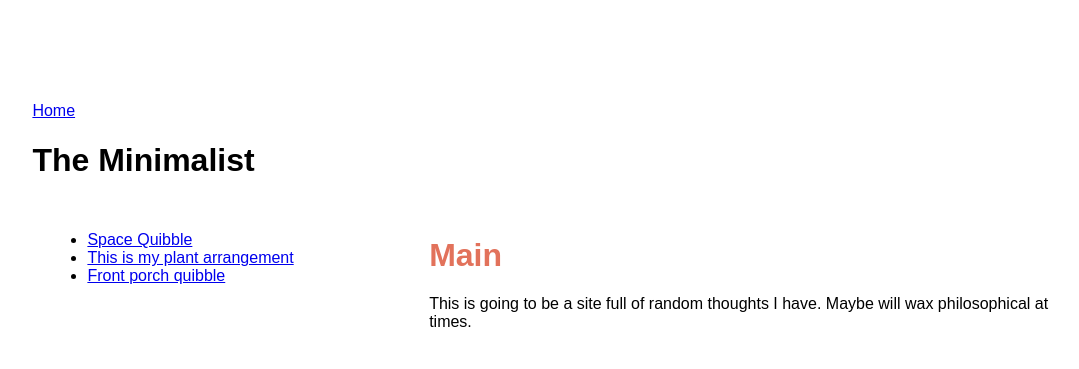
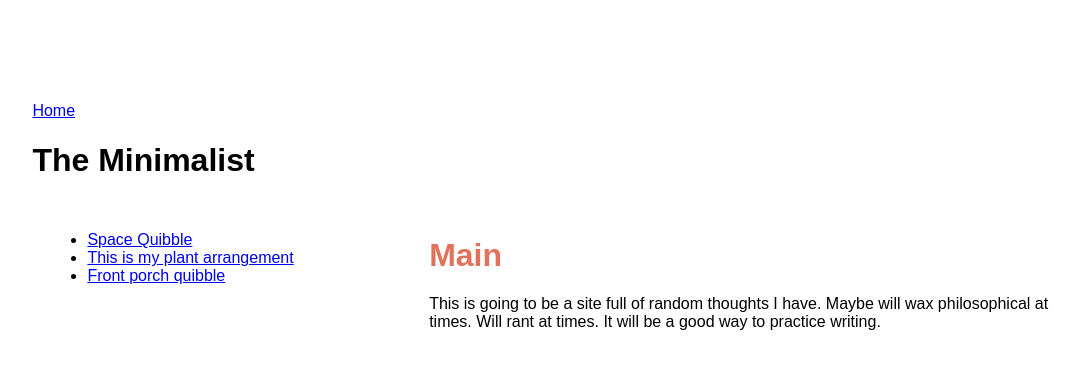
Before and after one commit to heyluney/heyluney.github.io, a Jekyll site: the page built from index.html, in a window 1280 px wide. Shown: the top 369 px of the page, without its empty margins (70-1149 px from the left). Built offline with Jekyll 4.4.1, drawn with Linux system fonts in a browser that asks for light colours.

Commit message:
Update index.html

```diff
--- a/index.html
+++ b/index.html
@@ -3,4 +3,4 @@ title: Main
 layout: default
 ---
 
-This is going to be a site full of random thoughts I have. Maybe will wax philosophical at times.
+This is going to be a site full of random thoughts I have. Maybe will wax philosophical at times. Will rant at times. It will be a good way to practice writing.
```
